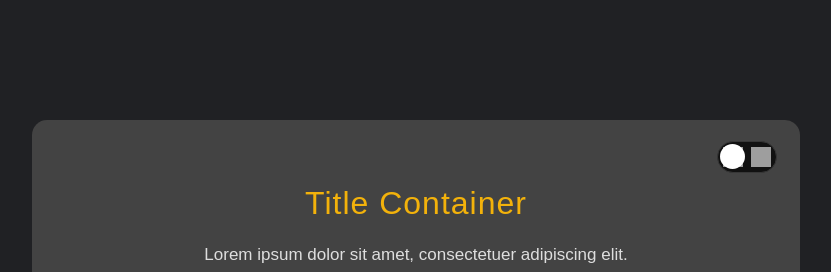
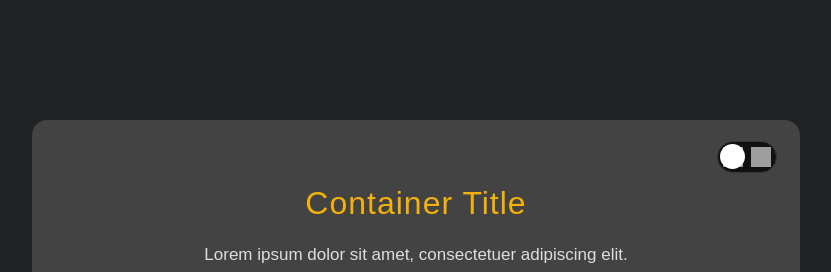
Before and after one commit to davhyandrade/Dark-Mode, a Next.js app: page / in a window 1280 px wide. Shown: the top 272 px of the page, without its empty margins (224-1055 px from the left). Built offline with nearby package versions, Linux system fonts and the light colour scheme; grey boxes are pictures that could not be loaded.

Commit message:
feat: update title

```diff
--- a/src/pages/index.tsx
+++ b/src/pages/index.tsx
@@ -36,7 +36,7 @@ const Home: NextPage = () => {
       </Head>
       <GlobalStyles isActiveThemeDarkOrLight={isActiveThemeDarkOrLight}/>
       <div className='container'>
-        <h1>Title Container</h1>
+        <h1>Container Title</h1>
         <p>Lorem ipsum dolor sit amet, consectetuer adipiscing elit. Maecenas porttitor congue massa. Fusce posuere, magna sed pulvinar ultricies, purus lectus malesuada libero, sit amet commodo magna eros quis urna.</p>
         <div className="btn-theme">
           <input onClick={() => console.log(isActiveThemeDarkOrLight)} onChange={(event) => setIsActiveThemeDarkOrLight(event.target.checked)} type="checkbox" id="btn-checkbox" />
```
Also changed, not shown: 1 other file (tests, documents, lock files or other folders).
